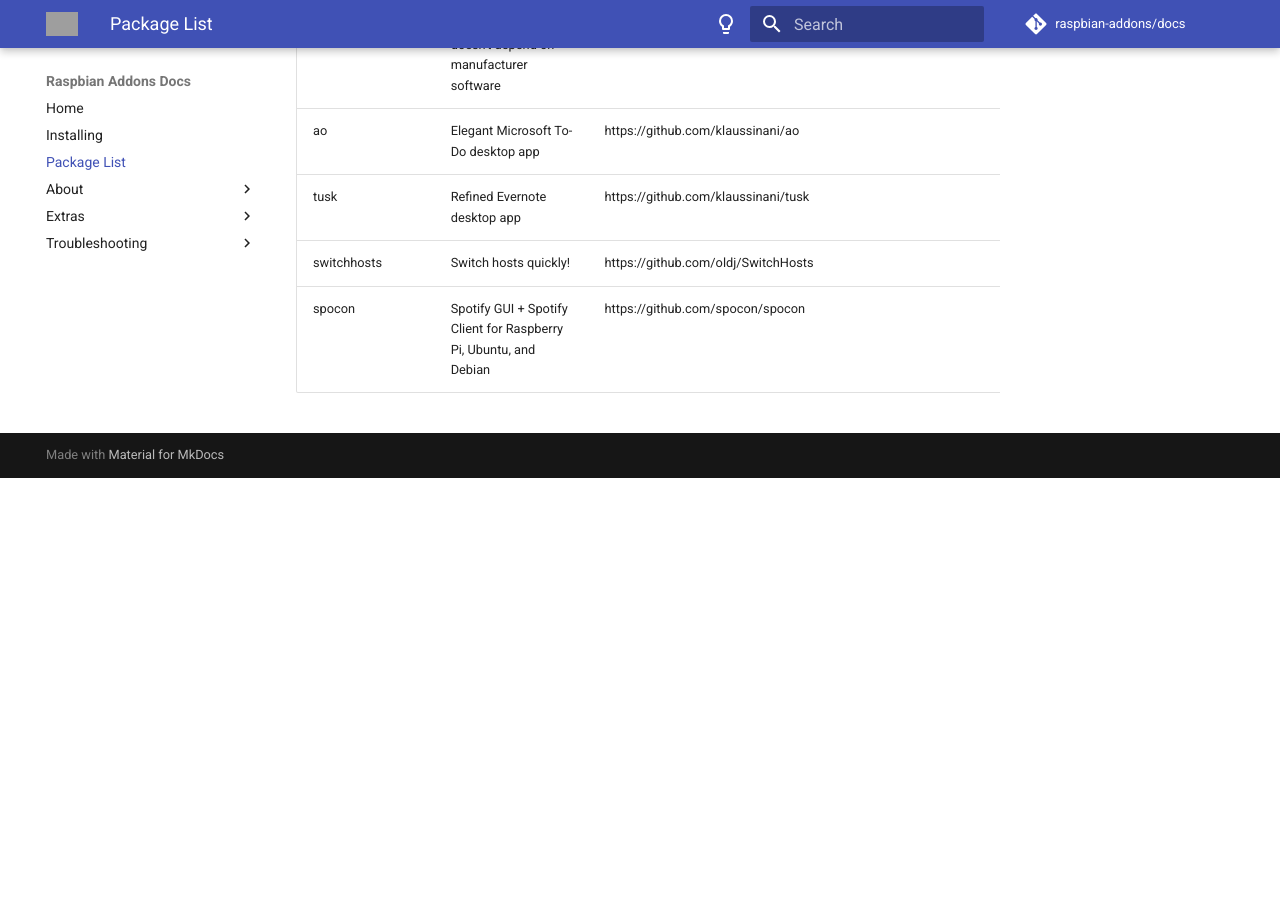
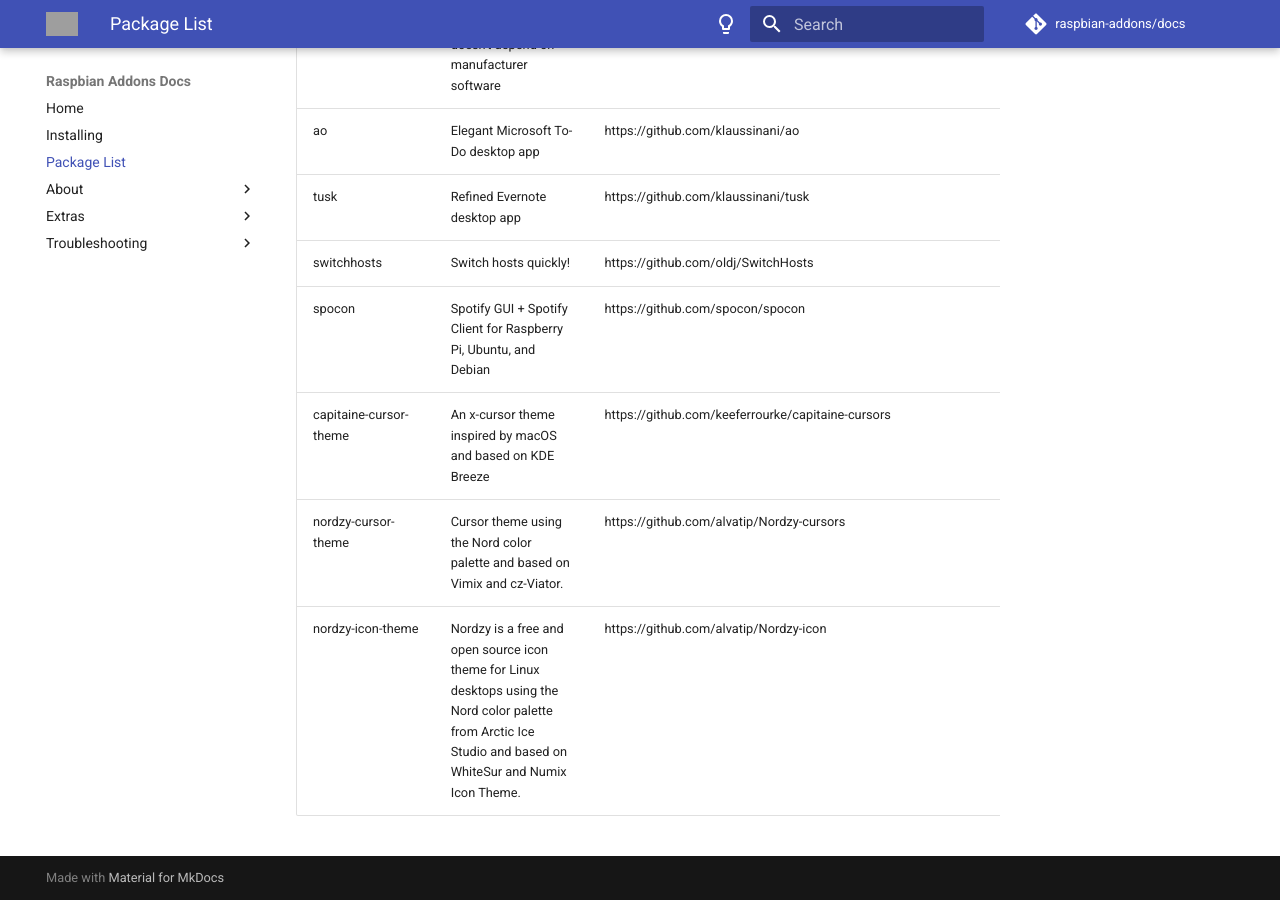
Before and after one commit to raspbian-addons/docs, an MkDocs documentation site: the page built from docs/package-list.md, in a window 1280 px wide and 900 px high, scrolled down 15728 px. Built offline with MkDocs 1.6.1 and Material for MkDocs 9.7.7, drawn with Linux system fonts in a browser that asks for light colours; comment, search, counter and statistics services are not loaded; before the commit the page ends 16206 px from its top, so only the background shows below that; grey boxes are pictures that could not be loaded.

Commit message:
package list: add a few themes

```diff
--- a/docs/package-list.md
+++ b/docs/package-list.md
@@ -198,3 +198,6 @@
 | tusk | Refined Evernote desktop app | https://github.com/klaussinani/tusk |
 | switchhosts | Switch hosts quickly! | https://github.com/oldj/SwitchHosts |
 | spocon | Spotify GUI + Spotify Client for Raspberry Pi, Ubuntu, and Debian | https://github.com/spocon/spocon |
+| capitaine-cursor-theme | An x-cursor theme inspired by macOS and based on KDE Breeze | https://github.com/keeferrourke/capitaine-cursors |
+| nordzy-cursor-theme | Cursor theme using the Nord color palette and based on Vimix and cz-Viator. | https://github.com/alvatip/Nordzy-cursors |
+| nordzy-icon-theme | Nordzy is a free and open source icon theme for Linux desktops using the Nord color palette from Arctic Ice Studio and based on WhiteSur and Numix Icon Theme. | https://github.com/alvatip/Nordzy-icon |
```
